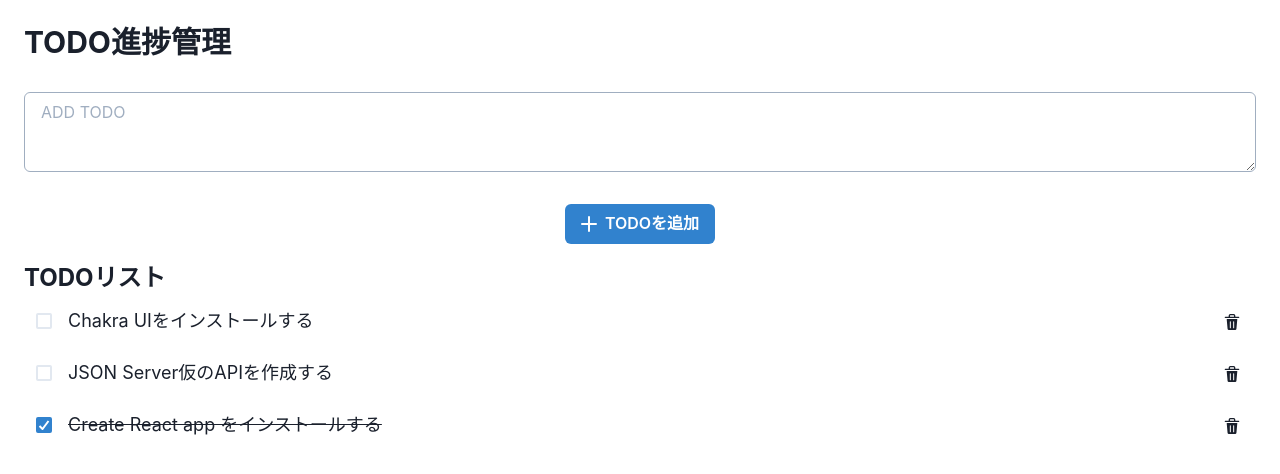
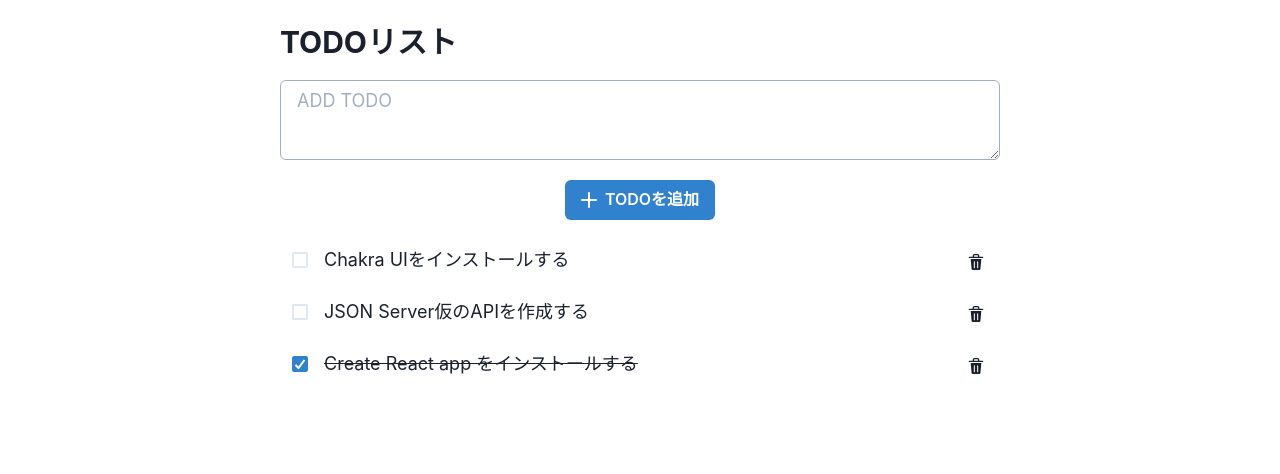
Before and after one commit to niharu/react-practice, a React (Create React App) app: page / in a window 1280 px wide. Shown: the top 474 px of the page. Built offline with nearby package versions, Linux system fonts and the light colour scheme; data requests are answered from the project's data file.

Commit message:
画面デザインの修正と、削除時にモーダル確認を追加

```diff
--- a/src/components/App.js
+++ b/src/components/App.js
@@ -33,8 +33,8 @@ function App() {
   console.log("TODOリスト:", todoList);
 
   return (
-    <Container centerContent p={{ base: "4", md: "6" }} maxWidth="31xl">
-      <TodoTitle title="TODO進捗管理" as="h1"
+    <Container centerContent p={{ base: "4", md: "6" }} maxWidth="3xl">
+      <TodoTitle title="TODOリスト" as="h1"
         fontSize={{ base: "2xl", md: "3xl" }}/>
 
       <TodoAdd
@@ -43,7 +43,7 @@ function App() {
       inputEl={inputEl} handleAddTodoListItem={handleAddTodoListItem} buttonText="TODOを追加" />
 
       <TodoList
-      fontSize={{base:"xl",md:"2xl"}} mt="5"
+      fontSize={{base:"xl",md:"2xl"}}
       title="TODOリスト" as="h2"
       todoList={todoList}
       toggleTodoListItemStatus={toggleTodoListItemStatus}
--- /dev/null
+++ b/src/components/DeleteModal.js
@@ -0,0 +1,33 @@
+import {
+  Modal,
+  ModalOverlay,
+  ModalContent,
+  ModalHeader,
+  ModalFooter,
+  ModalBody,
+  ModalCloseButton,
+  Center,
+} from '@chakra-ui/react'
+
+import { Button } from '@chakra-ui/react';
+
+export const DeleteModal = ({isOpen, onClose, handleDeleteTodoListItem}) => {
+
+  return (
+    <Modal size="xs" isOpen={isOpen} onClose={onClose}>
+      <ModalOverlay />
+      <ModalContent>
+        <ModalHeader>削除しますか？</ModalHeader>
+        <ModalCloseButton />
+        <ModalBody>
+
+          <Center>
+          <Button colorScheme='red' mr={3} onClick={handleDeleteTodoListItem}>
+            OK
+          </Button>
+          </Center>
+        </ModalBody>
+      </ModalContent>
+    </Modal>
+  );
+}
--- a/src/components/TodoAdd.js
+++ b/src/components/TodoAdd.js
@@ -3,8 +3,8 @@ import { Textarea, Button } from "@chakra-ui/react";
 export const TodoAdd = ({ buttonText, inputEl, handleAddTodoListItem, placeholder, leftIcon }) => {
   return (
     <>
-      <Textarea placeholder={placeholder} bgColor="white" mt="8" borderColor="gray.400" ref={inputEl} />
-      <Button onClick={handleAddTodoListItem} colorScheme="blue" leftIcon={leftIcon} mt="8">{buttonText}</Button>
+      <Textarea placeholder={placeholder} bgColor="white" mt="5" borderColor="gray.400" ref={inputEl} fontSize="lg" />
+      <Button onClick={handleAddTodoListItem} colorScheme="blue" leftIcon={leftIcon} mt="5">{buttonText}</Button>
     </>
   );
 };
--- a/src/components/TodoItem.js
+++ b/src/components/TodoItem.js
@@ -3,6 +3,9 @@ import { ListItem, Text, Flex, Button, IconButton, Checkbox, Box, Spacer, Center
 import { DeleteIcon, DownloadIcon } from "@chakra-ui/icons";
 
 import { useState, useRef } from "react";
+import { DeleteModal } from "./DeleteModal";
+
+import { useDisclosure } from "@chakra-ui/react"
 
 export const TodoItem = ({ todo, toggleTodoListItemStatus, deleteTodoListItem, updateTodoContent }) => {
 
@@ -24,6 +27,8 @@ export const TodoItem = ({ todo, toggleTodoListItemStatus, deleteTodoListItem, u
   };
 
   const handleChangeText = (e) => setText(e.target.value);
+
+  const { isOpen, onOpen, onClose } = useDisclosure();
 
   return (
     <ListItem
@@ -70,7 +75,10 @@ export const TodoItem = ({ todo, toggleTodoListItemStatus, deleteTodoListItem, u
           icon={<DeleteIcon />}
           variant="unstyled"
           aria-label="delete"
-          onClick={handleDeleteTodoListItem} />
+          onClick={onOpen}
+          />
+
+        <DeleteModal isOpen={isOpen} onClose={onClose} handleDeleteTodoListItem={handleDeleteTodoListItem}/>
       </Flex>
     </ListItem>
   )
--- a/src/components/TodoList.js
+++ b/src/components/TodoList.js
@@ -8,8 +8,7 @@ export const TodoList = ({ todoList, toggleTodoListItemStatus, deleteTodoListIte
     <>
       {todoList.length !== 0 && (
         <>
-          <TodoTitle fontSize={fontSize} title={title} as={as} mt={mt} />
-          <List w="full">
+          <List w="full" mt="3">
             {todoList.map((todo) => (
               <TodoItem
               key={todo.id}
```
